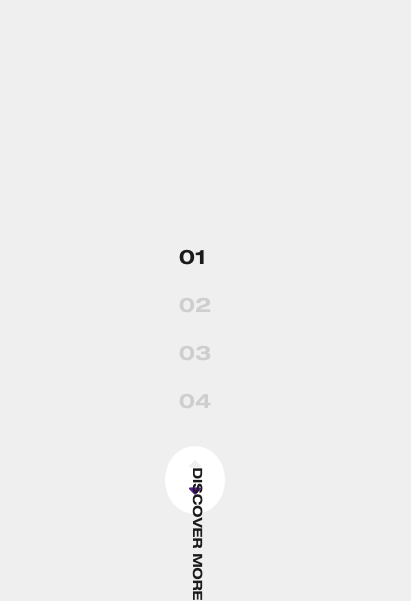
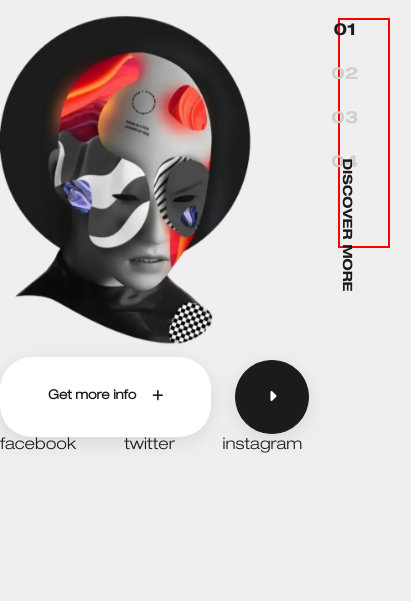
Before and after one commit to SimonGideon/AI-Landing-page, a website: page v1_landing_pages/index.html in a window 390 px wide. Shown: the part 386-987 px from the top of the page, 411 px wide, since content can reach past the window. After the commit the page ends 957 px from the top, so only its background shows below. Drawn offline with Linux system fonts and the light colour scheme.

Commit message:
mobile desgn

```diff
--- a/v1_landing_pages/index.html
+++ b/v1_landing_pages/index.html
@@ -49,6 +49,8 @@
         <span class="sub-men">This idea has been explored in varios fields such as biology,
           Physiology.</span
         >
+
+        <img class="ai-image ln-1" src="./assets/images/ai.png" alt="ai-machine" />
         <div class="btns">
           <button class="get-more" type="submit">
             <span>Get more info</span>
@@ -66,7 +68,7 @@
       </div>
       <div class="left-menu">
 
-          <img class="ai-image" src="./assets/images/ai.png" alt="ai-machine" />
+          <img class="ai-image ln-2" src="./assets/images/ai.png" alt="ai-machine" />
 
         <div class="side-menu">
           <div class="pages">
--- a/v1_landing_pages/styles/animation_keys.css
+++ b/v1_landing_pages/styles/animation_keys.css
@@ -19,9 +19,8 @@
   }
 
   .pages span {
-    display: inline-block;
-    margin: 0 10px;
-    font-size: 20px;
+    margin: 0 0.6rem;
+    font-size: 1.3em;
     opacity: 0;
     transition: transform 0.5s, opacity 0.5s;
   }
@@ -33,7 +32,7 @@
 
   .nav-dt a {
     display: inline-block;
-    margin: 0 10px;
+    margin: 0 0.6rem;
   }
 
   .side-menu {
--- a/v1_landing_pages/styles/styles.css
+++ b/v1_landing_pages/styles/styles.css
@@ -128,7 +128,7 @@ body {
   flex-direction: column;
   justify-content: space-evenly;
   align-items: center;
-  font-size: 0.8rem;
+  font-size: 0.8em;
 }
 
 .translate {
@@ -241,6 +241,11 @@ body {
   font-size: 1.2rem;
 }
 
+
+.ln-1 {
+  display: none;
+}
+
 /* responsiveness */
 @media (max-width: 768px) {
   .min-menu2 {
@@ -262,17 +267,43 @@ body {
 }
 
 .main-body {
-  flex-direction: column;
   justify-content: space-between;
   align-items: center;
   padding: 1rem 0;
 }
 
-.right-menu {
+.left-menu {
+  flex-direction: row;
+  text-align: center;
+  height: auto;
+  width: 3rem;
+  border: 2px solid red;
+
 
 }
 
-.ai-image {
+header {
+  width: 100vw;
+}
+
+
+
+.side-menu  {
+  width: 20%;
+}
+
+.ln-2 {
+  display: none;
+}
+
+.ln-1 {
+  display: block;
+  width: 30vh;
+  margin: 0;
+  padding: 0;
+}
+
+.nav-dt{
   display: none;
 }
 }
```
